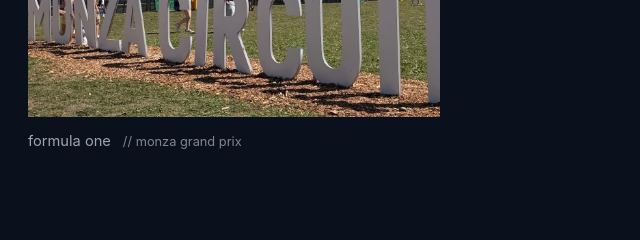
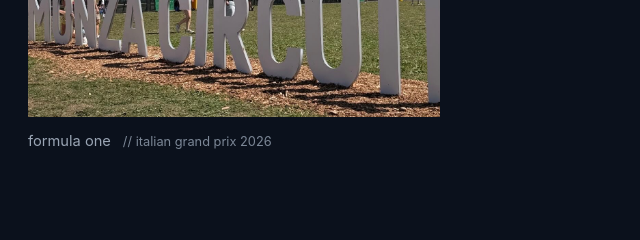
Before and after one commit to alperencodes/alperencodes.github.io, an Astro site: page / in a window 1280 px wide. Shown: the part 2440-2680 px from the top of the page, 628-1268 px from the left. Built offline with nearby package versions, Linux system fonts and the light colour scheme; Astro itself is replaced by a stand-in of ours; a web font is replaced by a local one.

Commit message:
chore(PersonalGallery): typo

```diff
--- a/src/components/PersonalGallery.astro
+++ b/src/components/PersonalGallery.astro
@@ -28,7 +28,7 @@
     image: monza,
     alt: "Visit to the Monza circuit",
     label: "formula one",
-    note: "// monza grand prix",
+    note: "// italian grand prix 2026",
   },
 ];
 ---
```
